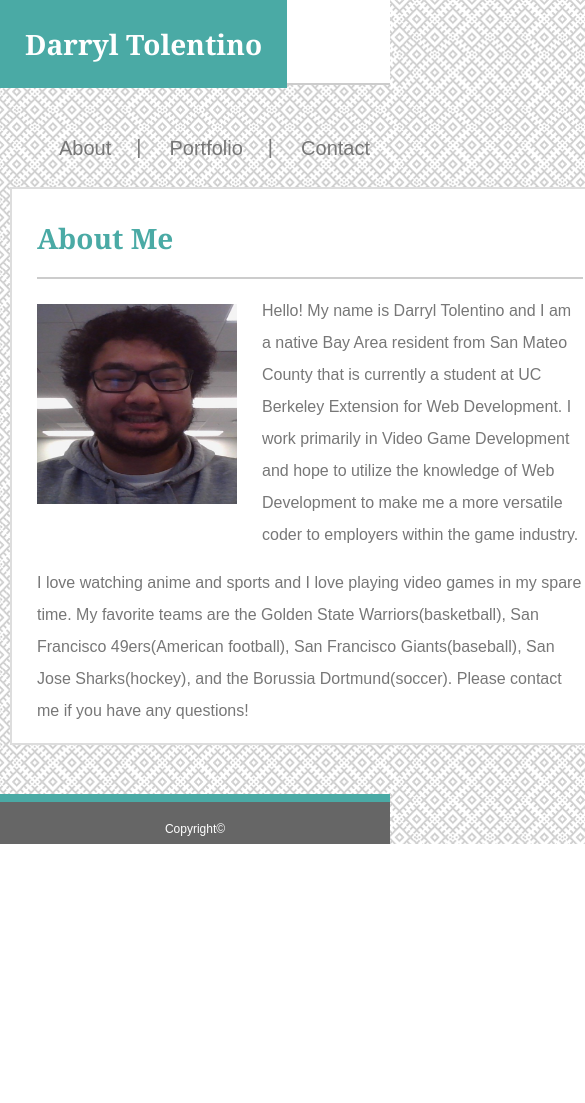
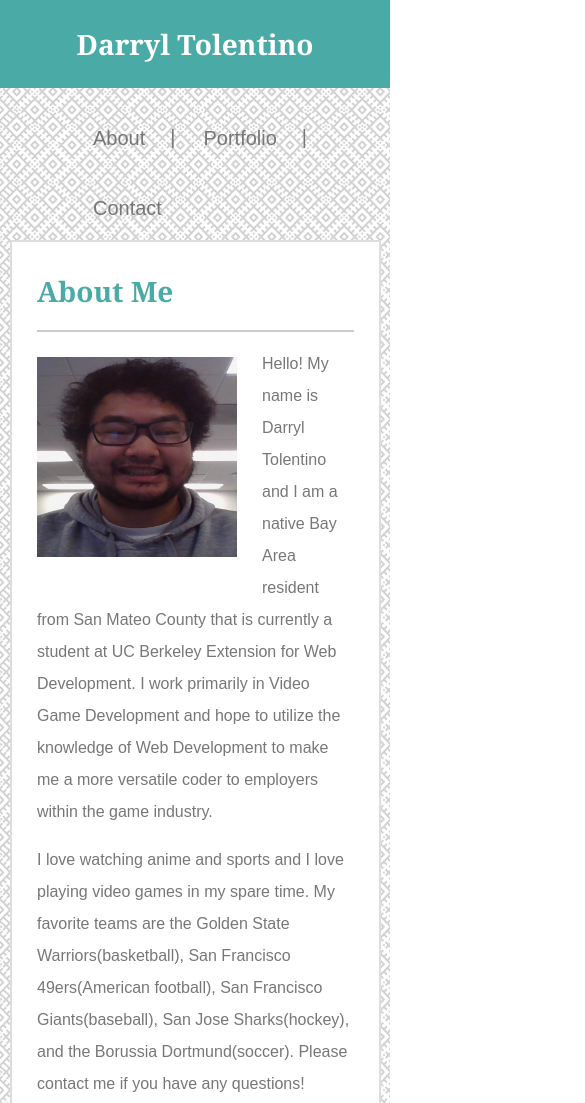
Before and after one commit to DarrylJLTolentino/Responsive-Portfolio, a plain HTML site: page index.html in a window 390 px wide. Shown: the top 1103 px of the page, 585 px wide, since content can reach past the window. Before the commit the page ends 844 px from the top, so only its background shows below. Drawn offline with Linux system fonts and the light colour scheme.

Commit message:
Changing media queries for #header, nav, and section for 640px within style.css

```diff
--- a/assets/css/style.css
+++ b/assets/css/style.css
@@ -198,7 +198,7 @@ footer {
         width: 100%;
     }
     .content {
-        width: 600px;
+        width: 95%;
         margin-left: 10px;
         margin-right: 10px;
     }
@@ -214,14 +214,24 @@ footer {
     }
 
     section {
-        width: 90%;
+        width: 95%;
         margin-left: 10px;
         margin-right: 10px;
     }
 }
 
 @media only screen and (max-width: 640px) {
-    /* header {
-        width: 100
-    } */
+    #header {
+        float: none;
+        text-align: center;
+    }
+
+    nav {
+        float: none;
+        padding-left: 120px;
+    }
+
+    section {
+        width: 95%;
+    }
 }
```
